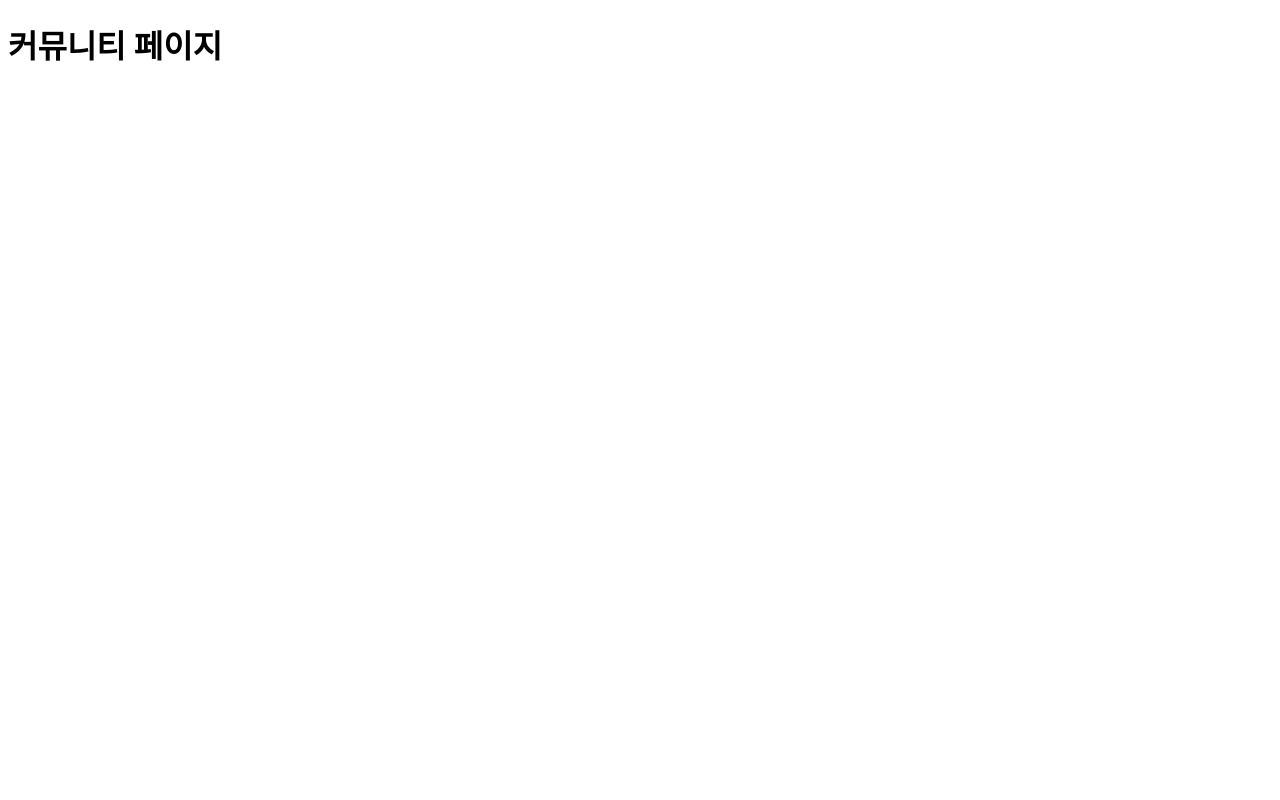
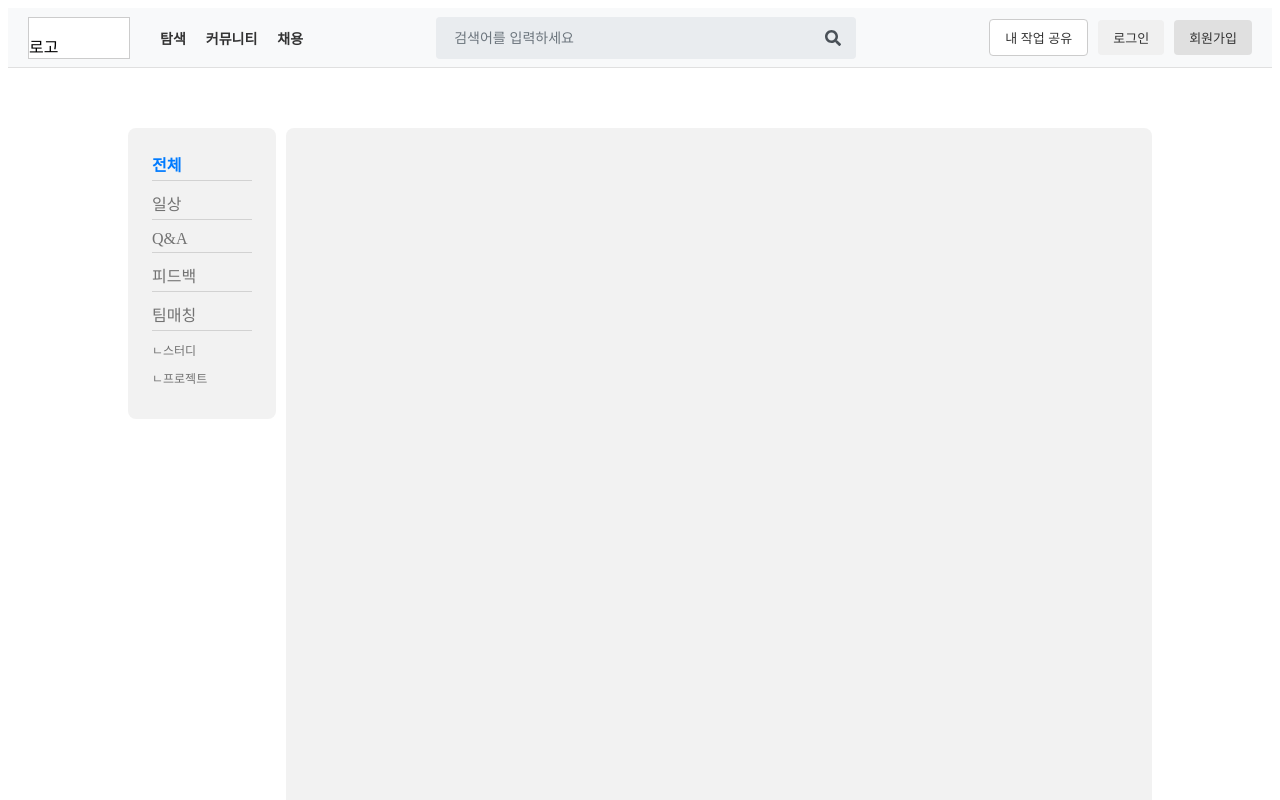
Before and after one commit to SMU-LIKELION-PROJECT-TEAM-2/resume-portfolio-frontend, a React app: page /community in a window 1280 px wide. Shown: the top 800 px of the page. Built offline with nearby package versions, Linux system fonts and the light colour scheme; the HTML template or start-up script is replaced by a standard one.

Commit message:
chore: 작업 환경 변경

```diff
--- /dev/null
+++ b/src/components/Cummunity/Sidebar.jsx
@@ -0,0 +1,60 @@
+import styled from "@emotion/styled";
+import { NavLink } from "react-router-dom";
+
+const Aside = styled.aside`
+  width: 100px;
+  height: min-content;
+  background-color: #f2f2f2;
+  padding: 24px 24px 32px 24px;
+  display: flex;
+  flex-direction: column;
+  gap: 10px;
+  border-radius: 8px;
+`;
+
+const SidebarItem = styled(NavLink)`
+  padding-bottom: 4px;
+  border-bottom: 1px solid #d2d2d2;
+
+  color: #727272;
+  text-decoration: none;
+
+  &:hover {
+    color: #007bff;
+  }
+
+  &.active {
+    color: #007bff;
+    font-weight: bold;
+  }
+`;
+
+const MatchingItem = styled(NavLink)`
+  color: #727272;
+  text-decoration: none;
+  font-size: 12px;
+  width: fit-content;
+  &:hover {
+    color: #007bff;
+  }
+
+  &.active {
+    font-weight: bold;
+    border-bottom: 1px solid;
+  }
+`;
+const Sidebar = () => {
+  return (
+    <Aside>
+      <SidebarItem to={"/community"}>전체</SidebarItem>
+      <SidebarItem to={"daily"}>일상</SidebarItem>
+      <SidebarItem to={"qa"}>Q&A</SidebarItem>
+      <SidebarItem to={"feedback"}>피드백</SidebarItem>
+      <SidebarItem to={"matching"}>팀매칭</SidebarItem>
+      <MatchingItem to={"matching/study"}>ㄴ스터디</MatchingItem>
+      <MatchingItem to={"matching/project"}>ㄴ프로젝트</MatchingItem>
+    </Aside>
+  );
+};
+
+export default Sidebar;
--- a/src/pages/Community.jsx
+++ /dev/null
@@ -1,4 +0,0 @@
-function Community() {
-  return <h1>커뮤니티 페이지</h1>;
-}
-export default Community;
--- /dev/null
+++ b/src/pages/Cummunity/Community.jsx
@@ -0,0 +1,36 @@
+import { Outlet } from "react-router-dom";
+import Sidebar from "../../components/Cummunity/Sidebar";
+import Footer from "../../Layout/Footer/Footer";
+import Header from "../../Layout/Header/Header";
+import styled from "@emotion/styled";
+
+const Layout = styled.div`
+  height: 100vh;
+  display: flex;
+  margin: 60px 120px 120px 120px;
+  gap: 10px;
+`;
+
+const Main = styled.main`
+  flex: 1;
+  padding: 32px;
+  overflow-y: auto;
+  background-color: #f2f2f2;
+  border-radius: 8px;
+`;
+
+const Community = () => {
+  return (
+    <>
+      <Header />
+      <Layout>
+        <Sidebar />
+        <Main>
+          <Outlet />
+        </Main>
+      </Layout>
+      <Footer />
+    </>
+  );
+};
+export default Community;
--- /dev/null
+++ b/src/pages/Cummunity/Daily.jsx
@@ -0,0 +1,5 @@
+const Daily = () => {
+  return <div>day</div>;
+};
+
+export default Daily;
--- /dev/null
+++ b/src/pages/Cummunity/Feedback.jsx
@@ -0,0 +1,5 @@
+const Feedback = () => {
+  return <div>feed</div>;
+};
+
+export default Feedback;
--- /dev/null
+++ b/src/pages/Cummunity/MatchProject.jsx
@@ -0,0 +1,5 @@
+const MatchProject = () => {
+  return <div>project</div>;
+};
+
+export default MatchProject;
--- /dev/null
+++ b/src/pages/Cummunity/MatchStudy.jsx
@@ -0,0 +1,5 @@
+const MatchStudy = () => {
+  return <div>study</div>;
+};
+
+export default MatchStudy;
--- /dev/null
+++ b/src/pages/Cummunity/Qa.jsx
@@ -0,0 +1,5 @@
+const Qa = () => {
+  return <div>Qa</div>;
+};
+
+export default Qa;
--- a/src/routes/Router.jsx
+++ b/src/routes/Router.jsx
@@ -1,19 +1,24 @@
-import { Routes, Route } from 'react-router-dom';
-import Home from '../pages/Home';
-import About from '../pages/About';
-import GuidePage from '../pages/GuidePage';
-import TemplateList from '../pages/TemplateList';
-import PopularPortfolio from '../pages/PopularPortfolio';
-import TeamMatching from '../pages/TeamMatching';
-import Community from '../pages/Community';
-import WritePage from '../pages/WritePage';
-import SkillProject from '../pages/SkillProject';
-import StudyRecommend from '../pages/StudyRecommend';
-import TeamFind from '../pages/TeamFind';
-import ProjectRegister from '../pages/ProjectRegister';
-import Login from '../pages/Login';
-import Signup from '../pages/Signup';
-import MyPage from '../pages/MyPage';
+import { Routes, Route } from "react-router-dom";
+import Home from "../pages/Home";
+import About from "../pages/About";
+import GuidePage from "../pages/GuidePage";
+import TemplateList from "../pages/TemplateList";
+import PopularPortfolio from "../pages/PopularPortfolio";
+import TeamMatching from "../pages/TeamMatching";
+import Community from "../pages/Cummunity/Community";
+import WritePage from "../pages/WritePage";
+import SkillProject from "../pages/SkillProject";
+import StudyRecommend from "../pages/StudyRecommend";
+import TeamFind from "../pages/TeamFind";
+import ProjectRegister from "../pages/ProjectRegister";
+import Login from "../pages/Login";
+import Signup from "../pages/Signup";
+import MyPage from "../pages/MyPage/MyPage";
+import Daily from "../pages/Cummunity/Daily";
+import Qa from "../pages/Cummunity/Qa";
+import Feedback from "../pages/Cummunity/Feedback";
+import MatchStudy from "../pages/Cummunity/MatchStudy";
+import MatchProject from "../pages/Cummunity/MatchProject";
 
 function Router() {
   return (
@@ -24,7 +29,15 @@ function Router() {
       <Route path="/category/templates" element={<TemplateList />} />
       <Route path="/category/portfolio" element={<PopularPortfolio />} />
       <Route path="/category/team" element={<TeamMatching />} />
-      <Route path="/community" element={<Community />} />
+      <Route path="/community" element={<Community />}>
+        <Route path="daily" element={<Daily />} />
+        <Route path="qa" element={<Qa />} />
+        <Route path="feedback" element={<Feedback />} />
+        <Route path="matching">
+          <Route path="study" element={<MatchStudy />} />
+          <Route path="project" element={<MatchProject />} />
+        </Route>
+      </Route>
       <Route path="/category/write" element={<WritePage />} />
       <Route path="/project/recommend" element={<SkillProject />} />
       <Route path="/project/study" element={<StudyRecommend />} />
```
Also changed, not shown: src/pages/MyPage/MyPage.jsx (renamed from src/pages/MyPage.jsx).
